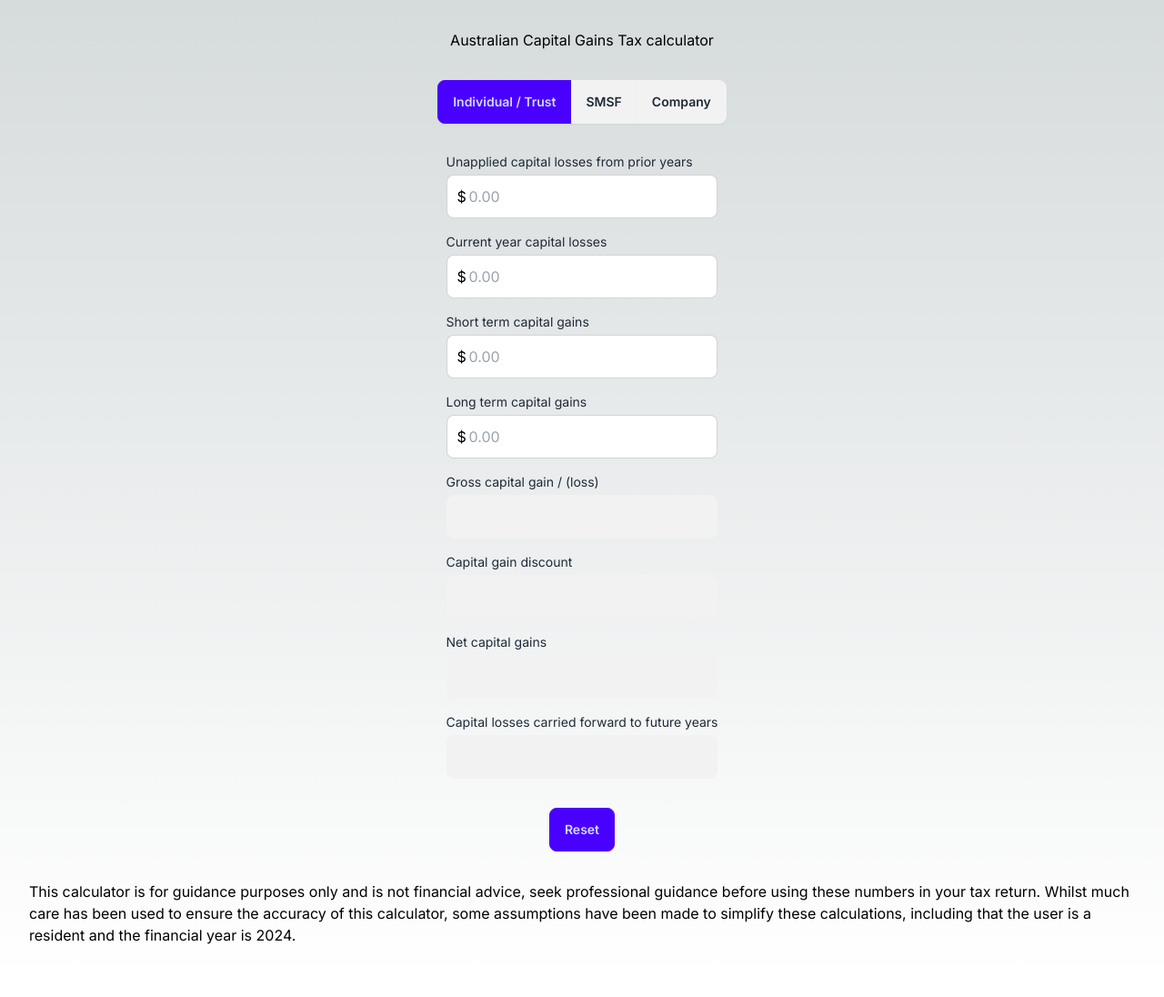
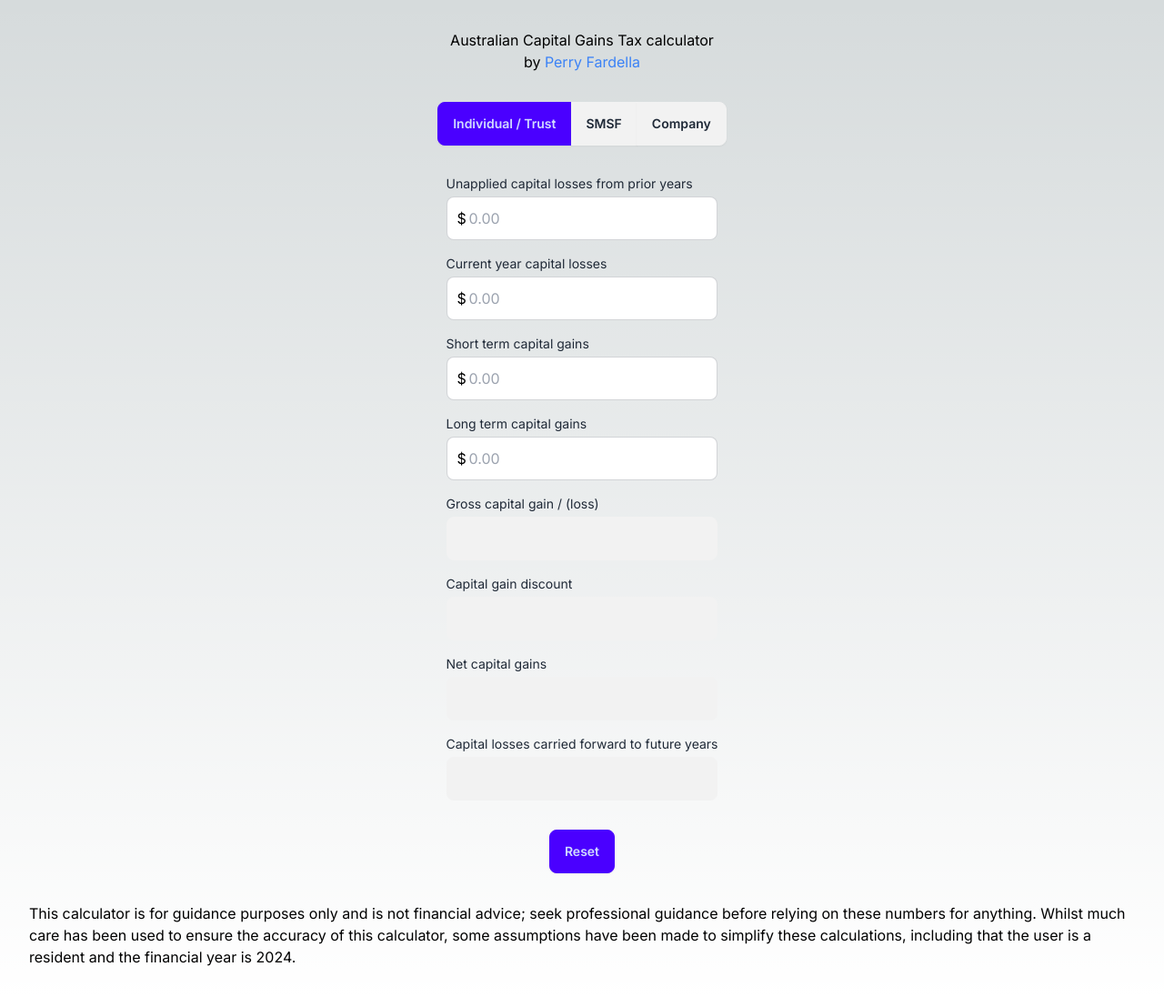
Before and after one commit to perryfardella/cgt-calculator, a Next.js app: page / in a window 1280 px wide. Shown: the whole page at 91% size. Before the commit the page ends 1072 px from the top, so only its background shows below. Built offline with nearby package versions, Linux system fonts and the light colour scheme.

Commit message:
Add a link to my website

```diff
--- a/app/page.tsx
+++ b/app/page.tsx
@@ -8,10 +8,8 @@ enum EntityType {
   Company = "company",
 }
 
-// TODO: Add a field for current year capital losses
-// Add a reset button
+// TODO: Add analytics
 // Add a prompt, over 10K gain or loss? you need a cgt schedule, I'm build software to assist with this, would you be interested --> take to Typeform, see if I get interest
-// Write first blog article, tweet it.
 
 export default function Home() {
   const [values, setValues] = useState({
@@ -135,7 +133,17 @@ export default function Home() {
 
   return (
     <main className="flex min-h-screen flex-col items-center p-8 gap-8">
-      <h1>Australian Capital Gains Tax calculator</h1>
+      <h1 className="text-center">
+        Australian Capital Gains Tax calculator <br /> by{" "}
+        <a
+          href="https://perryfardella.com"
+          target="_blank"
+          rel="noopener noreferrer"
+          className="text-blue-500"
+        >
+          Perry Fardella
+        </a>
+      </h1>
       <div className="join">
         <input
           className="join-item btn"
@@ -235,9 +243,9 @@ export default function Home() {
       </button>
       <p>
         This calculator is for guidance purposes only and is not financial
-        advice, seek professional guidance before using these numbers in your
-        tax return. Whilst much care has been used to ensure the accuracy of
-        this calculator, some assumptions have been made to simplify these
+        advice; seek professional guidance before relying on these numbers for
+        anything. Whilst much care has been used to ensure the accuracy of this
+        calculator, some assumptions have been made to simplify these
         calculations, including that the user is a resident and the financial
         year is 2024.
       </p>
```
